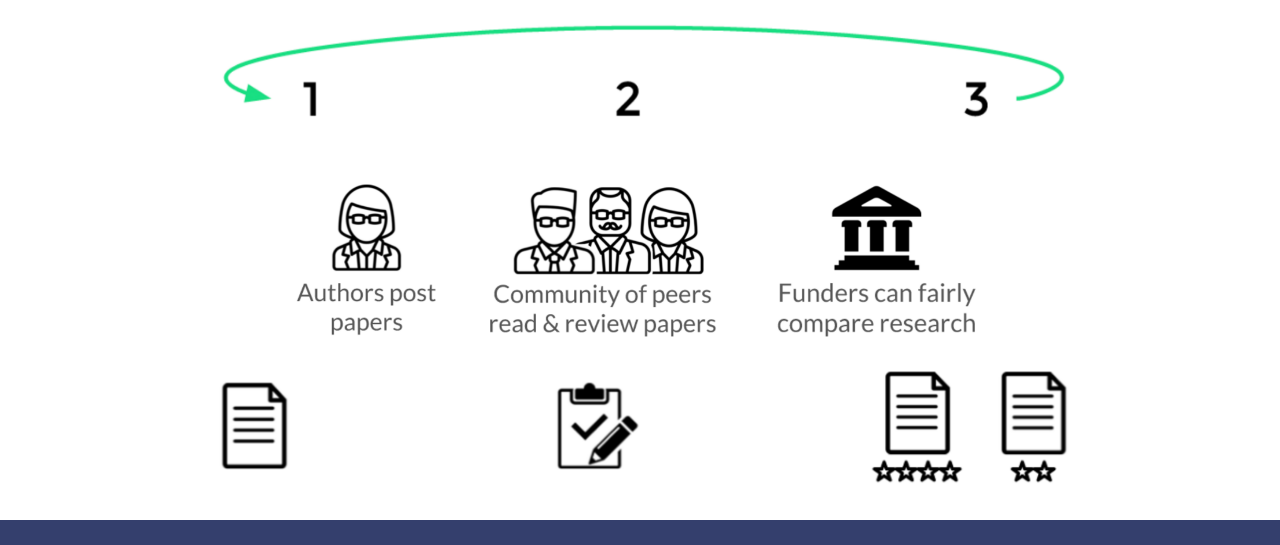
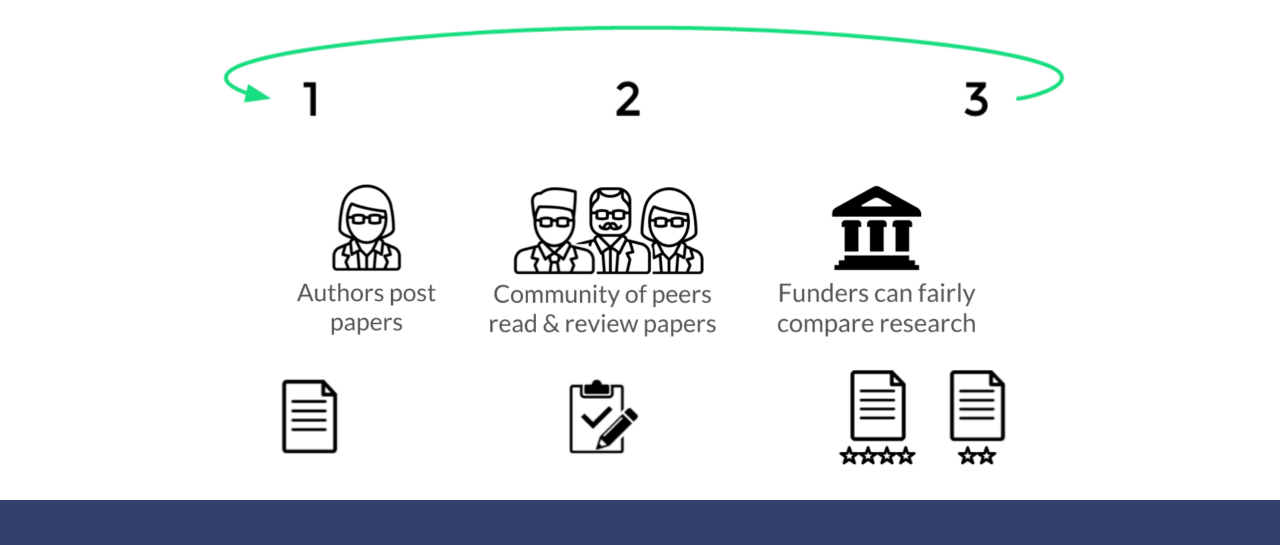
Before and after one commit to sirjessthebrave/wwcHackDayProject, a plain HTML site: page index.html in a window 1280 px wide. Shown: the part 1271-1816 px from the top of the page. Drawn offline with nearby package versions, Linux system fonts and the light colour scheme.

Commit message:
spacing'

```diff
--- a/index.html
+++ b/index.html
@@ -54,7 +54,7 @@
   		<img id="image2" class="info-image" src="images/reviewers.png">
   		<img id="image3" class="info-image" src="images/funders.png">
 	</section>
-	<div  style="margin:0 auto;"><img src="images/docs.png"  style="width: 70%; display: block; margin:0 auto;"></div>
+	<div  style="margin:0 auto;"><img src="images/docs.png"  style="width: 60%; display: block; margin:0 auto;"></div>
 </div>
 <div class="footer">
         <div class="footer-menu">
```
